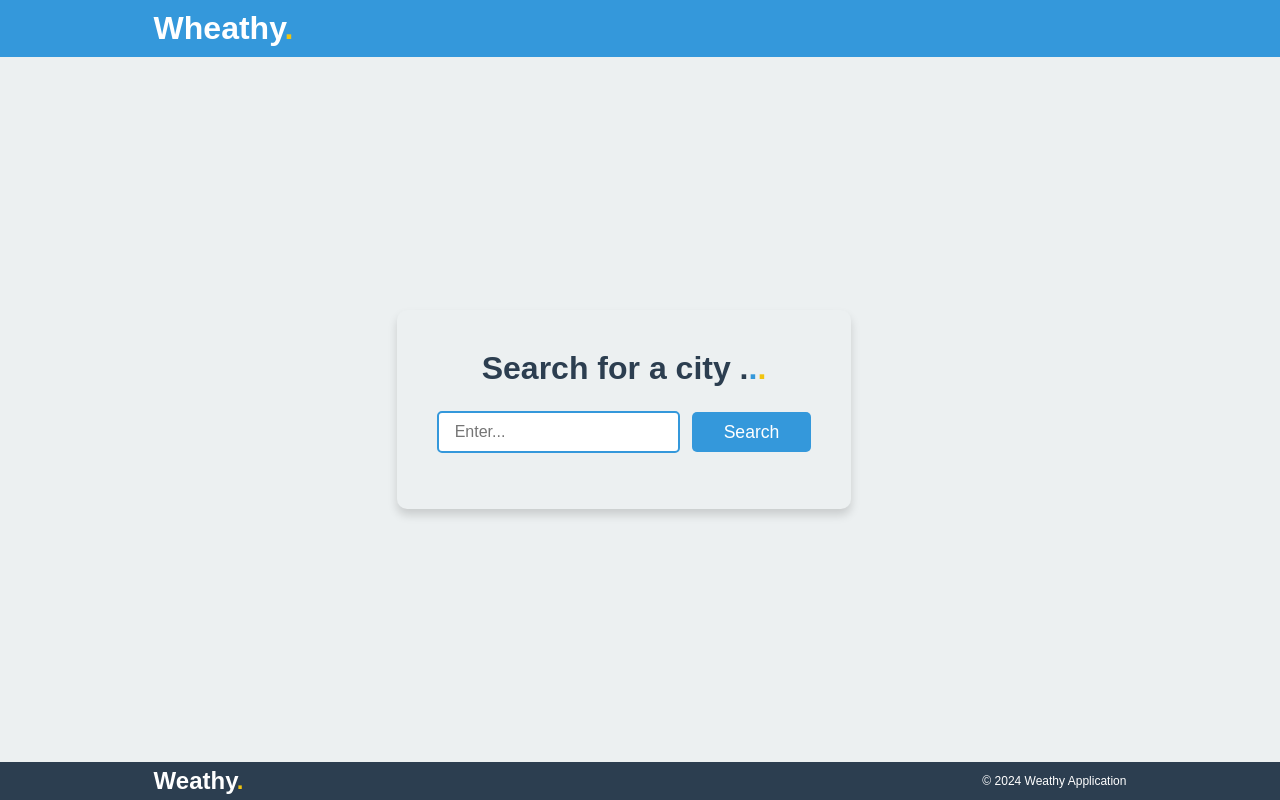
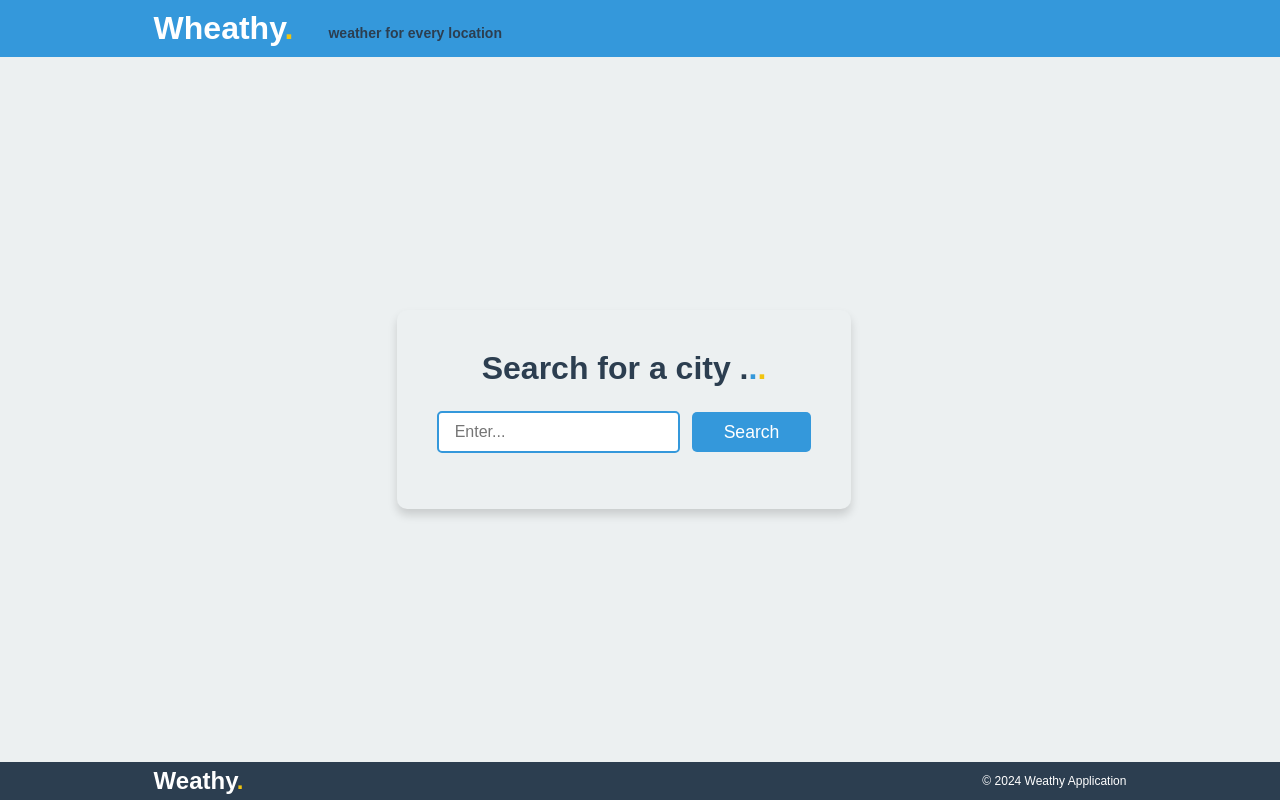
Before and after one commit to Usodabada23/WeatherApp, a website: page home.html in a window 1280 px wide. Drawn offline with Linux system fonts and the light colour scheme; a web font is replaced by a local one.

Commit message:
nav bar changed with new p

```diff
--- a/home.html
+++ b/home.html
@@ -11,6 +11,7 @@
     <header>
       <nav class="nav-container">
         <h1 class="nav-container__h1">Wheathy<span>.</span></h1>
+        <p class="nav-container__p">weather for every location</p>
       </nav>
     </header>
     <main>
@@ -25,9 +26,7 @@
         </form>
         <datalist class="search-container__result"></datalist>
       </section>
-      <section class="weather-container">
-
-      </section>
+      <section class="weather-container"></section>
     </main>
     <footer>
       <nav class="footer-container">
--- a/scss/components/_navbar.scss
+++ b/scss/components/_navbar.scss
@@ -10,7 +10,9 @@
   padding: 10px;
   padding-right: 12%;
   padding-left: 12%;
-
+  display: flex;
+  flex-direction: row;
+  gap: 35px;
   &__h1 {
     font-size: 32px;
     color: #ffffff;
@@ -26,4 +28,9 @@
       color: black;
     }
   }
+  &__p {
+    font-size: 14px;
+    font-weight: bold;
+    padding-top: 15px;
+  }
 }
```
Also changed, not shown: css/style.css, 1 other file.
